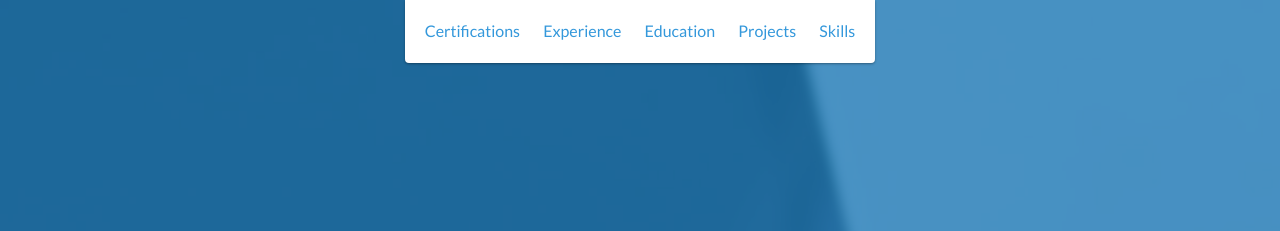
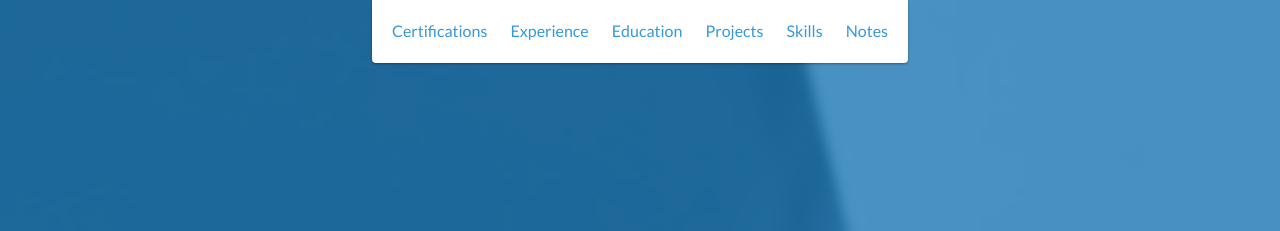
Before and after one commit to tilmana/tilmana.github.io, a plain HTML site: page index.html in a window 1280 px wide. Shown: the top 231 px of the page. Drawn offline with nearby package versions, Linux system fonts and the light colour scheme.

Commit message:
Update index.html

```diff
--- a/index.html
+++ b/index.html
@@ -38,6 +38,9 @@
             </li>
             <li>
                 <a href="#skills">Skills</a>
+            </li>
+            <li>
+                <a href="https://tilmana.me/notes.html">Notes</a>
             </li>
         </ul>
     </header>
```
